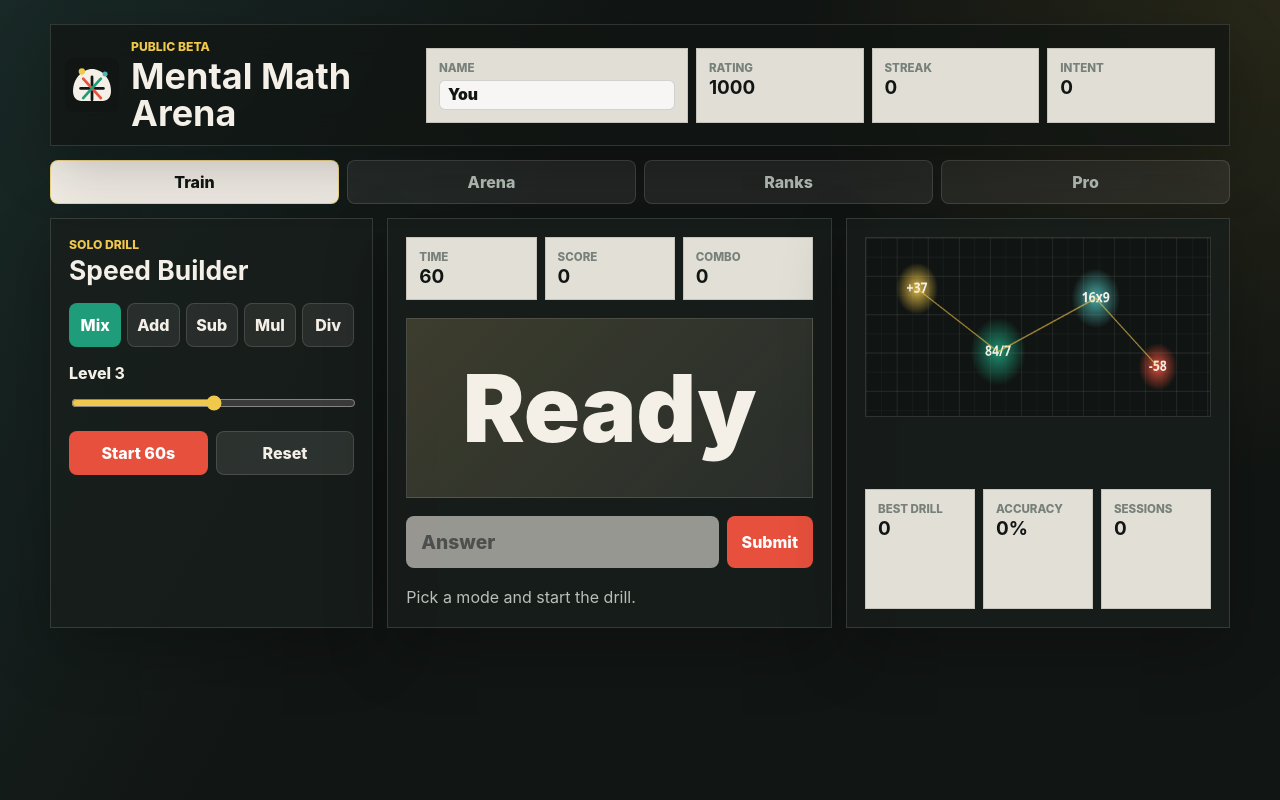
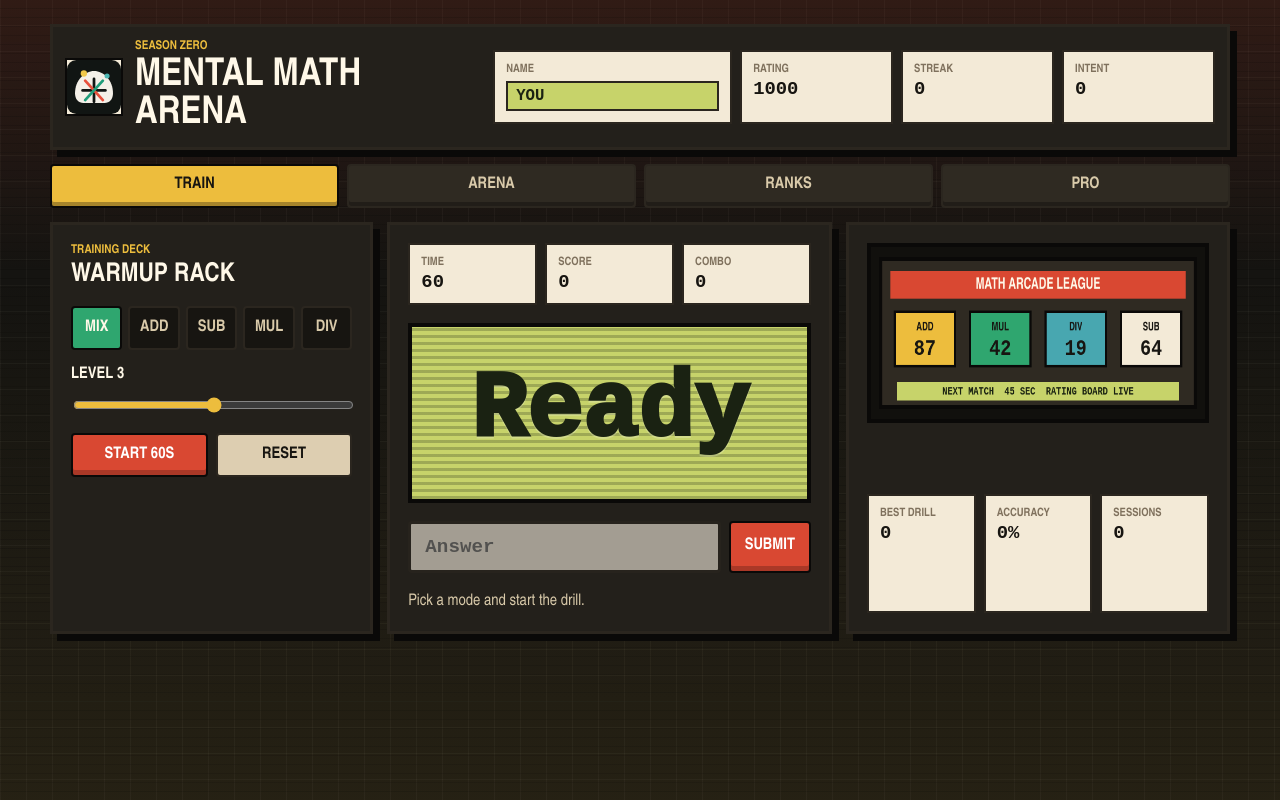
Before and after one commit to pakshingho/mental_math_arena, a plain HTML site: page index.html in a window 1280 px wide. Drawn offline with Linux system fonts and the light colour scheme.

Commit message:
Redesign UI with competitive arcade style

```diff
--- a/app.js
+++ b/app.js
@@ -271,7 +271,7 @@ function resetSolo(render = true) {
   setFormsEnabled(false, battle.active);
   if (render) {
     els.soloQuestion.textContent = "Ready";
-    els.soloFeedback.textContent = "Pick a mode and start the drill.";
+  els.soloFeedback.textContent = "Pick a board and start the drill.";
     els.soloFeedback.className = "feedback";
     renderSolo();
   }
@@ -739,9 +739,9 @@ function clearLocalData() {
   rank.level = state.selectedRankLevel;
   els.queueBattle.disabled = false;
   els.battleQuestion.textContent = "Queue for a match";
-  els.battleFeedback.textContent = "Win battles to climb the season board.";
+  els.battleFeedback.textContent = "Win battles to climb the league table.";
   els.battleFeedback.className = "feedback";
-  els.queueCopy.textContent = "Bot-backed matching keeps early battles instant.";
+  els.queueCopy.textContent = "House opponents keep the board moving.";
   renderAll();
 }
 
@@ -819,53 +819,47 @@ function drawArenaCanvas() {
   const width = canvas.width;
   const height = canvas.height;
   ctx.clearRect(0, 0, width, height);
-  ctx.fillStyle = "#101412";
+  ctx.fillStyle = "#11100d";
   ctx.fillRect(0, 0, width, height);
 
-  for (let x = 0; x < width; x += 28) {
-    ctx.strokeStyle = x % 56 === 0 ? "rgba(244,240,232,0.16)" : "rgba(244,240,232,0.06)";
-    ctx.beginPath();
-    ctx.moveTo(x, 0);
-    ctx.lineTo(x, height);
-    ctx.stroke();
-  }
+  ctx.fillStyle = "#2f2a22";
+  ctx.fillRect(18, 18, width - 36, height - 36);
+  ctx.strokeStyle = "#0a0908";
+  ctx.lineWidth = 6;
+  ctx.strokeRect(18, 18, width - 36, height - 36);
 
-  for (let y = 0; y < height; y += 28) {
-    ctx.strokeStyle = y % 56 === 0 ? "rgba(244,240,232,0.16)" : "rgba(244,240,232,0.06)";
-    ctx.beginPath();
-    ctx.moveTo(0, y);
-    ctx.lineTo(width, y);
-    ctx.stroke();
-  }
+  ctx.fillStyle = "#d94832";
+  ctx.fillRect(36, 36, width - 72, 42);
+  ctx.fillStyle = "#fff8e8";
+  ctx.font = "900 24px Arial Narrow, sans-serif";
+  ctx.textAlign = "center";
+  ctx.textBaseline = "middle";
+  ctx.fillText("MATH ARCADE LEAGUE", width / 2, 58);
 
-  const pulses = [
-    { x: 92, y: 74, r: 38, c: "#f0c84b", t: "+37" },
-    { x: 238, y: 166, r: 50, c: "#1f9d7a", t: "84/7" },
-    { x: 414, y: 88, r: 44, c: "#4db7b3", t: "16x9" },
-    { x: 526, y: 188, r: 35, c: "#e7503c", t: "-58" }
+  const lanes = [
+    { label: "ADD", value: "87", color: "#edbd3d" },
+    { label: "MUL", value: "42", color: "#2fa66f" },
+    { label: "DIV", value: "19", color: "#48a7b0" },
+    { label: "SUB", value: "64", color: "#f3ead7" }
   ];
 
-  pulses.forEach((pulse) => {
-    const gradient = ctx.createRadialGradient(pulse.x, pulse.y, 2, pulse.x, pulse.y, pulse.r);
-    gradient.addColorStop(0, `${pulse.c}dd`);
-    gradient.addColorStop(1, `${pulse.c}00`);
-    ctx.fillStyle = gradient;
-    ctx.beginPath();
-    ctx.arc(pulse.x, pulse.y, pulse.r, 0, Math.PI * 2);
-    ctx.fill();
-    ctx.fillStyle = "#f4f0e8";
-    ctx.font = "800 22px system-ui, sans-serif";
-    ctx.textAlign = "center";
-    ctx.textBaseline = "middle";
-    ctx.fillText(pulse.t, pulse.x, pulse.y);
+  lanes.forEach((lane, index) => {
+    const x = 44 + index * 140;
+    ctx.fillStyle = lane.color;
+    ctx.fillRect(x, 98, 112, 82);
+    ctx.strokeStyle = "#0a0908";
+    ctx.lineWidth = 4;
+    ctx.strokeRect(x, 98, 112, 82);
+    ctx.fillStyle = "#171511";
+    ctx.font = "900 18px Arial Narrow, sans-serif";
+    ctx.fillText(lane.label, x + 56, 122);
+    ctx.font = "900 34px Courier New, monospace";
+    ctx.fillText(lane.value, x + 56, 154);
   });
 
-  ctx.strokeStyle = "rgba(240,200,75,0.62)";
-  ctx.lineWidth = 2;
-  ctx.beginPath();
-  ctx.moveTo(92, 74);
-  ctx.lineTo(238, 166);
-  ctx.lineTo(414, 88);
-  ctx.lineTo(526, 188);
-  ctx.stroke();
+  ctx.fillStyle = "#c7d36a";
+  ctx.fillRect(48, 204, width - 96, 28);
+  ctx.fillStyle = "#1a2212";
+  ctx.font = "900 16px Courier New, monospace";
+  ctx.fillText("NEXT MATCH  45 SEC  RATING BOARD LIVE", width / 2, 219);
 }
--- a/index.html
+++ b/index.html
@@ -24,7 +24,7 @@
         <div class="brand-lockup" aria-label="Mental Math Arena">
           <img src="icon.svg" alt="" class="brand-mark" />
           <div>
-            <p class="eyebrow">Public Beta</p>
+            <p class="eyebrow">Season Zero</p>
             <h1>Mental Math Arena</h1>
           </div>
         </div>
@@ -65,8 +65,8 @@
         <section class="view active" id="trainView" aria-labelledby="trainTitle">
           <div class="work-surface trainer-surface">
             <section class="control-panel" aria-labelledby="trainTitle">
-              <p class="eyebrow">Solo Drill</p>
-              <h2 id="trainTitle">Speed Builder</h2>
+              <p class="eyebrow">Training Deck</p>
+              <h2 id="trainTitle">Warmup Rack</h2>
               <div class="segmented" aria-label="Operation">
                 <button class="chip active" data-solo-op="mix" type="button">Mix</button>
                 <button class="chip" data-solo-op="add" type="button">Add</button>
@@ -136,8 +136,8 @@
         <section class="view" id="arenaView" aria-labelledby="arenaTitle">
           <div class="work-surface arena-surface">
             <section class="control-panel">
-              <p class="eyebrow">Ranked Battle</p>
-              <h2 id="arenaTitle">Head-to-Head Sprint</h2>
+              <p class="eyebrow">Main Event</p>
+              <h2 id="arenaTitle">Duel Clock</h2>
               <div class="segmented" aria-label="Battle operation">
                 <button class="chip active" data-battle-op="mix" type="button">Mix</button>
                 <button class="chip" data-battle-op="add" type="button">Add</button>
@@ -150,7 +150,7 @@
                 <input id="battleLevel" type="range" min="1" max="5" value="3" />
               </label>
               <button class="primary-action full-width" id="queueBattle" type="button">Find Match</button>
-              <p class="queue-copy" id="queueCopy">Bot-backed matching keeps early battles instant.</p>
+              <p class="queue-copy" id="queueCopy">House opponents keep the board moving.</p>
             </section>
 
             <section class="battle-board">
@@ -186,8 +186,8 @@
         <section class="view" id="leaderboardView" aria-labelledby="leaderboardTitle">
           <div class="work-surface leaderboard-surface">
             <section class="control-panel">
-              <p class="eyebrow">Season 0</p>
-              <h2 id="leaderboardTitle">Leaderboard</h2>
+              <p class="eyebrow">League Table</p>
+              <h2 id="leaderboardTitle">Standings</h2>
               <div class="segmented" aria-label="Rank operation">
                 <button class="chip active" data-rank-op="mix" type="button">Mix</button>
                 <button class="chip" data-rank-op="add" type="button">Add</button>
@@ -234,8 +234,8 @@
         <section class="view" id="proView" aria-labelledby="proTitle">
           <div class="work-surface pro-surface">
             <section class="control-panel">
-              <p class="eyebrow">Freemium Test</p>
-              <h2 id="proTitle">Arena Pro</h2>
+              <p class="eyebrow">Club Pass</p>
+              <h2 id="proTitle">Math Arcade Plus</h2>
               <div class="price-card">
                 <span>Monthly</span>
                 <strong>$4.99</strong>
--- a/styles.css
+++ b/styles.css
@@ -1,23 +1,27 @@
 :root {
   color-scheme: dark;
-  --bg: #111513;
-  --bg-2: #181e1b;
-  --panel: #f4f0e8;
-  --panel-2: #ebe4d7;
-  --ink: #111513;
-  --muted: #77817a;
-  --muted-light: #b8c0ba;
-  --line: rgba(244, 240, 232, 0.14);
-  --line-dark: rgba(17, 21, 19, 0.13);
-  --green: #1f9d7a;
-  --green-dark: #14735a;
-  --red: #e7503c;
-  --gold: #f0c84b;
-  --cyan: #4db7b3;
-  --shadow: 0 22px 60px rgba(0, 0, 0, 0.24);
-  --radius: 8px;
+  --bg: #151411;
+  --cabinet: #23201b;
+  --cabinet-2: #2f2a22;
+  --panel: #f3ead7;
+  --panel-2: #ddceb1;
+  --lcd: #c7d36a;
+  --lcd-dark: #1a2212;
+  --ink: #171511;
+  --muted: #7f715d;
+  --muted-light: #d9caaa;
+  --line: #534938;
+  --line-dark: #2b261f;
+  --green: #2fa66f;
+  --green-dark: #1e744d;
+  --red: #d94832;
+  --gold: #edbd3d;
+  --cyan: #48a7b0;
+  --white: #fff8e8;
+  --shadow: 7px 7px 0 #0a0908;
+  --radius: 4px;
   font-family:
-    Inter, ui-sans-serif, system-ui, -apple-system, BlinkMacSystemFont, "Segoe UI", sans-serif;
+    "Arial Narrow", "Roboto Condensed", "Segoe UI Condensed", Impact, system-ui, sans-serif;
 }
 
 * {
@@ -29,10 +33,22 @@ body {
   min-width: 320px;
   min-height: 100vh;
   background:
-    linear-gradient(120deg, rgba(77, 183, 179, 0.12), transparent 38%),
-    radial-gradient(circle at top right, rgba(240, 200, 75, 0.1), transparent 32%),
+    linear-gradient(90deg, rgba(255, 248, 232, 0.035) 1px, transparent 1px),
+    linear-gradient(0deg, rgba(255, 248, 232, 0.035) 1px, transparent 1px),
     var(--bg);
-  color: var(--panel);
+  background-size: 26px 26px;
+  color: var(--white);
+}
+
+body::before {
+  position: fixed;
+  inset: 0;
+  z-index: -1;
+  background:
+    repeating-linear-gradient(0deg, transparent 0 8px, rgba(0, 0, 0, 0.12) 8px 9px),
+    linear-gradient(180deg, rgba(217, 72, 50, 0.14), transparent 34%, rgba(237, 189, 61, 0.08));
+  content: "";
+  pointer-events: none;
 }
 
 button,
@@ -61,10 +77,9 @@ input:disabled {
   align-items: center;
   justify-content: space-between;
   gap: 18px;
-  padding: 14px;
-  border: 1px solid var(--line);
-  background: rgba(17, 21, 19, 0.72);
-  backdrop-filter: blur(16px);
+  padding: 12px;
+  border: 3px solid var(--line-dark);
+  background: var(--cabinet);
   box-shadow: var(--shadow);
 }
 
@@ -76,16 +91,18 @@ input:disabled {
 }
 
 .brand-mark {
-  width: 54px;
-  height: 54px;
+  width: 58px;
+  height: 58px;
   flex: 0 0 auto;
+  border: 2px solid #0a0908;
+  background: var(--panel);
 }
 
 .eyebrow {
-  margin: 0 0 4px;
+  margin: 0 0 5px;
   color: var(--gold);
   font-size: 0.76rem;
-  font-weight: 800;
+  font-weight: 900;
   letter-spacing: 0;
   text-transform: uppercase;
 }
@@ -99,21 +116,26 @@ p {
 
 h1 {
   margin-bottom: 0;
-  font-size: clamp(1.45rem, 3vw, 2.25rem);
-  line-height: 1.02;
+  color: var(--white);
+  font-size: clamp(1.55rem, 3vw, 2.4rem);
+  font-weight: 950;
+  line-height: 1;
+  text-transform: uppercase;
 }
 
 h2 {
   margin-bottom: 18px;
   color: inherit;
-  font-size: 1.65rem;
-  line-height: 1.08;
+  font-size: 1.62rem;
+  line-height: 1.02;
+  text-transform: uppercase;
 }
 
 h3 {
   margin-bottom: 8px;
   color: var(--ink);
-  font-size: 1.05rem;
+  font-size: 1.02rem;
+  text-transform: uppercase;
 }
 
 .profile-strip,
@@ -136,10 +158,10 @@ h3 {
 .player-tile,
 .price-card,
 .feature-tile {
-  border: 1px solid var(--line-dark);
-  background: rgba(244, 240, 232, 0.92);
+  border: 2px solid var(--line-dark);
+  background: var(--panel);
   color: var(--ink);
-  padding: 12px;
+  padding: 11px;
 }
 
 .profile-strip > div {
@@ -150,7 +172,7 @@ h3 {
   display: block;
   color: var(--muted);
   font-size: 0.72rem;
-  font-weight: 800;
+  font-weight: 950;
   letter-spacing: 0;
   text-transform: uppercase;
 }
@@ -162,6 +184,7 @@ h3 {
 .price-card strong {
   display: block;
   margin-top: 4px;
+  font-family: "Courier New", ui-monospace, monospace;
   font-size: 1.18rem;
   line-height: 1;
 }
@@ -170,19 +193,21 @@ h3 {
   width: 100%;
   min-height: 30px;
   margin-top: 5px;
-  border: 1px solid rgba(17, 21, 19, 0.16);
-  border-radius: 6px;
-  background: rgba(255, 255, 255, 0.72);
-  color: var(--ink);
+  border: 2px solid var(--line-dark);
+  border-radius: 0;
+  background: var(--lcd);
+  color: var(--lcd-dark);
   padding: 0 8px;
+  font-family: "Courier New", ui-monospace, monospace;
   font-size: 0.98rem;
   font-weight: 900;
   outline: none;
+  text-transform: uppercase;
 }
 
 .name-card input:focus {
-  border-color: var(--green);
-  box-shadow: 0 0 0 3px rgba(31, 157, 122, 0.15);
+  border-color: var(--red);
+  box-shadow: inset 0 -3px 0 rgba(0, 0, 0, 0.22);
 }
 
 .tabbar {
@@ -197,19 +222,21 @@ h3 {
 .primary-action,
 .secondary-action {
   min-height: 44px;
-  border: 1px solid var(--line);
+  border: 2px solid var(--line-dark);
   border-radius: var(--radius);
-  font-weight: 800;
+  font-weight: 950;
+  text-transform: uppercase;
 }
 
 .tab-button {
-  background: rgba(244, 240, 232, 0.08);
+  background: var(--cabinet-2);
   color: var(--muted-light);
+  box-shadow: inset 0 -4px 0 rgba(0, 0, 0, 0.3);
 }
 
 .tab-button.active {
-  border-color: rgba(240, 200, 75, 0.62);
-  background: var(--panel);
+  border-color: #0a0908;
+  background: var(--gold);
   color: var(--ink);
 }
 
@@ -243,8 +270,8 @@ h3 {
 .insight-panel,
 .rank-table-panel,
 .pro-grid {
-  border: 1px solid var(--line);
-  background: rgba(24, 30, 27, 0.78);
+  border: 3px solid var(--line-dark);
+  background: var(--cabinet);
   padding: 18px;
   box-shadow: var(--shadow);
 }
@@ -267,22 +294,23 @@ h3 {
 
 .chip {
   padding: 0 8px;
-  background: rgba(244, 240, 232, 0.08);
-  color: var(--panel);
+  background: #171511;
+  color: var(--muted-light);
 }
 
 .chip.active {
-  border-color: rgba(31, 157, 122, 0.82);
+  border-color: #0a0908;
   background: var(--green);
-  color: #ffffff;
+  color: var(--white);
 }
 
 .range-row {
   display: grid;
   gap: 10px;
   margin-bottom: 18px;
-  color: var(--panel);
-  font-weight: 800;
+  color: var(--white);
+  font-weight: 950;
+  text-transform: uppercase;
 }
 
 input[type="range"] {
@@ -297,25 +325,26 @@ input[type="range"] {
 }
 
 .primary-action {
-  border-color: transparent;
+  border-color: #0a0908;
   background: var(--red);
   color: #ffffff;
   padding: 0 14px;
+  box-shadow: inset 0 -5px 0 rgba(0, 0, 0, 0.22);
 }
 
 .primary-action:hover {
-  background: #cf3d2d;
+  background: #bd3a27;
 }
 
 .secondary-action {
-  border-color: var(--line);
-  background: rgba(244, 240, 232, 0.1);
-  color: var(--panel);
+  border-color: var(--line-dark);
+  background: var(--panel-2);
+  color: var(--ink);
   padding: 0 14px;
 }
 
 .secondary-action:hover {
-  background: rgba(244, 240, 232, 0.16);
+  background: var(--panel);
 }
 
 .full-width {
@@ -333,17 +362,19 @@ input[type="range"] {
   display: grid;
   place-items: center;
   min-height: 180px;
-  border: 1px solid var(--line);
+  border: 4px solid #0a0908;
   background:
-    linear-gradient(135deg, rgba(240, 200, 75, 0.1), transparent),
-    rgba(244, 240, 232, 0.08);
-  color: var(--panel);
+    repeating-linear-gradient(0deg, rgba(26, 34, 18, 0.24) 0 3px, transparent 3px 7px),
+    var(--lcd);
+  color: var(--lcd-dark);
+  font-family: "Courier New", ui-monospace, monospace;
   font-size: clamp(2.6rem, 8vw, 5.8rem);
-  font-weight: 900;
+  font-weight: 950;
   line-height: 1;
   text-align: center;
   white-space: normal;
   overflow-wrap: anywhere;
+  text-shadow: 0 2px 0 rgba(255, 255, 255, 0.22);
 }
 
 .battle-question {
@@ -360,19 +391,20 @@ input[type="range"] {
 .answer-form input {
   width: 100%;
   min-height: 52px;
-  border: 1px solid var(--line);
+  border: 3px solid var(--line-dark);
   border-radius: var(--radius);
-  background: var(--panel);
+  background: var(--white);
   color: var(--ink);
   padding: 0 14px;
+  font-family: "Courier New", ui-monospace, monospace;
   font-size: 1.2rem;
-  font-weight: 800;
+  font-weight: 900;
   outline: none;
 }
 
 .answer-form input:focus {
   border-color: var(--gold);
-  box-shadow: 0 0 0 3px rgba(240, 200, 75, 0.18);
+  box-shadow: inset 0 -4px 0 rgba(237, 189, 61, 0.36);
 }
 
 .feedback,
@@ -384,11 +416,11 @@ input[type="range"] {
 }
 
 .feedback.good {
-  color: #83dfbf;
+  color: #8ff0b8;
 }
 
 .feedback.bad {
-  color: #ff9a8d;
+  color: #ff9a83;
 }
 
 .insight-panel {
@@ -401,13 +433,13 @@ input[type="range"] {
   max-width: 100%;
   height: auto;
   min-height: 180px;
-  border: 1px solid var(--line);
-  background: #101412;
+  border: 4px solid #0a0908;
+  background: #11100d;
 }
 
 .versus-row {
   display: grid;
-  grid-template-columns: minmax(0, 1fr) 80px minmax(0, 1fr);
+  grid-template-columns: minmax(0, 1fr) 82px minmax(0, 1fr);
   align-items: stretch;
   gap: 10px;
 }
@@ -415,22 +447,25 @@ input[type="range"] {
 .round-timer {
   display: grid;
   place-items: center;
-  border: 1px solid rgba(240, 200, 75, 0.48);
-  background: rgba(240, 200, 75, 0.14);
-  color: var(--gold);
+  border: 3px solid #0a0908;
+  background: var(--red);
+  color: var(--white);
+  font-family: "Courier New", ui-monospace, monospace;
   font-size: 2rem;
-  font-weight: 900;
+  font-weight: 950;
+  box-shadow: inset 0 -5px 0 rgba(0, 0, 0, 0.24);
 }
 
 .active-player {
-  border-color: rgba(31, 157, 122, 0.55);
+  border-color: var(--green-dark);
 }
 
 .progress-track {
   width: 100%;
-  height: 9px;
+  height: 10px;
   margin-top: 12px;
-  background: rgba(17, 21, 19, 0.12);
+  border: 1px solid var(--line-dark);
+  background: #7c6d55;
   overflow: hidden;
 }
 
@@ -448,26 +483,35 @@ input[type="range"] {
 
 .rank-table {
   width: 100%;
+  border: 2px solid var(--line-dark);
   border-collapse: collapse;
-  color: var(--panel);
+  background: var(--panel);
+  color: var(--ink);
 }
 
 .rank-table th,
 .rank-table td {
   padding: 14px 12px;
-  border-bottom: 1px solid var(--line);
+  border-bottom: 2px solid var(--line-dark);
   text-align: left;
 }
 
 .rank-table th {
+  background: var(--line-dark);
   color: var(--gold);
   font-size: 0.78rem;
   letter-spacing: 0;
   text-transform: uppercase;
 }
 
+.rank-table tr:nth-child(even) td {
+  background: #eadfc8;
+}
+
 .rank-table tr.current-player td {
-  background: rgba(31, 157, 122, 0.15);
+  background: var(--green);
+  color: var(--white);
+  font-weight: 950;
 }
 
 .rank-summary {
@@ -489,7 +533,7 @@ input[type="range"] {
 
 .feature-tile p {
   margin-bottom: 0;
-  color: #4f5a54;
+  color: #4f4638;
   line-height: 1.45;
 }
 
@@ -499,10 +543,12 @@ input[type="range"] {
   width: 38px;
   height: 38px;
   margin-bottom: 12px;
-  border-radius: 50%;
-  background: var(--ink);
-  color: var(--gold);
-  font-weight: 900;
+  border: 2px solid var(--line-dark);
+  border-radius: 0;
+  background: var(--red);
+  color: var(--white);
+  font-family: "Courier New", ui-monospace, monospace;
+  font-weight: 950;
 }
 
 .price-card {
@@ -514,8 +560,9 @@ input[type="range"] {
 }
 
 .price-card span {
-  color: #4f5a54;
-  font-weight: 800;
+  color: #4f4638;
+  font-weight: 950;
+  text-transform: uppercase;
 }
 
 @media (max-width: 980px) {
--- a/sw.js
+++ b/sw.js
@@ -1,4 +1,4 @@
-const CACHE_NAME = "mental-math-arena-v5";
+const CACHE_NAME = "mental-math-arena-v6";
 const ASSETS = ["./", "./index.html", "./styles.css", "./app.js", "./icon.svg", "./manifest.json"];
 
 self.addEventListener("install", (event) => {
```
Also changed, not shown: 1 other file.
